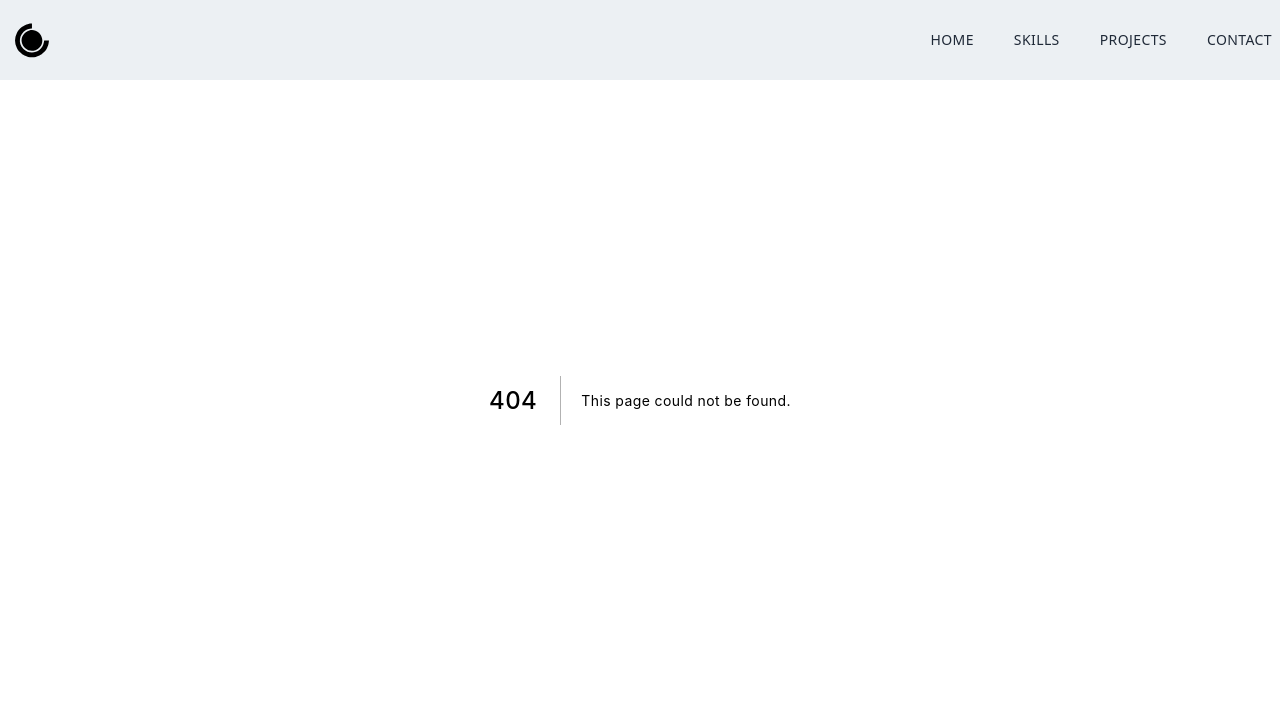
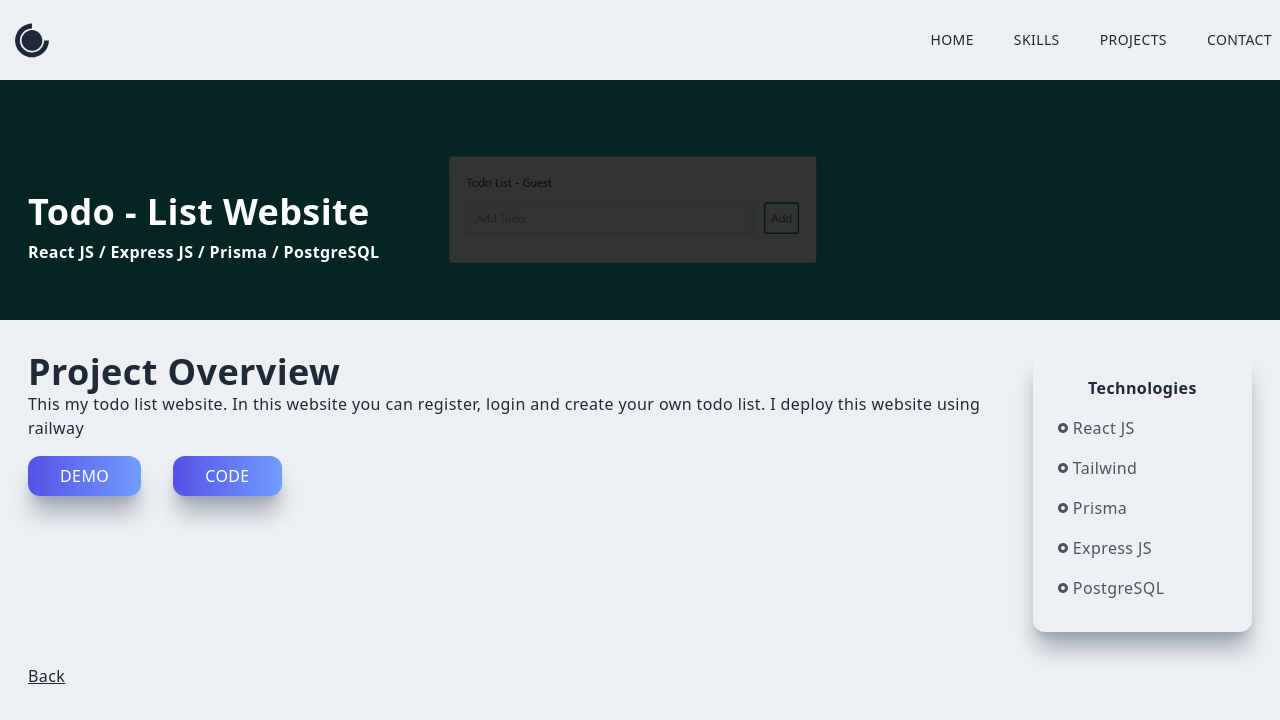
Before and after one commit to inganta23/portfolio, a Next.js app: page /todo in a window 1280 px wide. Before the commit this address had no page. Shown: the top 720 px of the page. Built offline with nearby package versions, Linux system fonts and the light colour scheme.

Commit message:
feat: add todo

```diff
--- /dev/null
+++ b/pages/todo.jsx
@@ -0,0 +1,77 @@
+import Image from "next/image";
+import React from "react";
+import todo from "../public/assets/todo.png";
+import { RiRadioButtonFill } from "react-icons/ri";
+import Link from "next/link";
+
+const portfolio = () => {
+  return (
+    <div className="w-full">
+      <div className="w-screen h-[30vh] lg:h-[40vh] relative">
+        <div className="absolute top-0 left-0 w-full h-[30vh] lg:h-[40vh] bg-black/80 z-10"></div>
+        <Image
+          className="absolute z-1"
+          layout="fill"
+          objectFit="cover"
+          src={todo}
+          alt="/"
+        />
+        <div className="absolute top-[70%] max-w-[1240px] w-full left-[50%] right-[50%] translate-x-[-50%] translate-y-[-50%] text-white z-10 p-2">
+          <h2 className="py-2">Todo - List Website</h2>
+          <h3>React JS / Express JS / Prisma / PostgreSQL </h3>
+        </div>
+      </div>
+
+      <div className="max-w-[1240px] mx-auto p-2 grid md:grid-cols-5 gap-8 pt-8">
+        <div className="col-span-4">
+          <h2>Project Overview</h2>
+          <p>
+            This my todo list website. In this website you can register, login
+            and create your own todo list. I deploy this website using railway
+          </p>
+          <a
+            href="https://simple-rest-api-production.up.railway.app/"
+            target="_blank"
+            rel="noreferrer"
+          >
+            <button className="px-8 py-2 mt-4 mr-8">Demo</button>
+          </a>
+          <a
+            href="https://github.com/inganta23/simple-rest-api"
+            target="_blank"
+            rel="noreferrer"
+          >
+            <button className="px-8 py-2 mt-4">Code</button>
+          </a>
+        </div>
+        <div className="col-span-4 md:col-span-1 shadow-xl shadow-gray-400 rounded-xl p-4">
+          <div className="p-2">
+            <p className="text-center font-bold pb-2">Technologies</p>
+            <div className="grid grid-cols-3 md:grid-cols-1">
+              <p className="text-gray-600 py-2 flex items-center">
+                <RiRadioButtonFill className="pr-1" /> React JS
+              </p>
+              <p className="text-gray-600 py-2 flex items-center">
+                <RiRadioButtonFill className="pr-1" /> Tailwind
+              </p>
+              <p className="text-gray-600 py-2 flex items-center">
+                <RiRadioButtonFill className="pr-1" /> Prisma
+              </p>
+              <p className="text-gray-600 py-2 flex items-center">
+                <RiRadioButtonFill className="pr-1" /> Express JS
+              </p>
+              <p className="text-gray-600 py-2 flex items-center">
+                <RiRadioButtonFill className="pr-1" /> PostgreSQL
+              </p>
+            </div>
+          </div>
+        </div>
+        <Link href="/#projects">
+          <p className="underline cursor-pointer">Back</p>
+        </Link>
+      </div>
+    </div>
+  );
+};
+
+export default portfolio;
```
Also changed, not shown: public/assets/todo.png (added).
